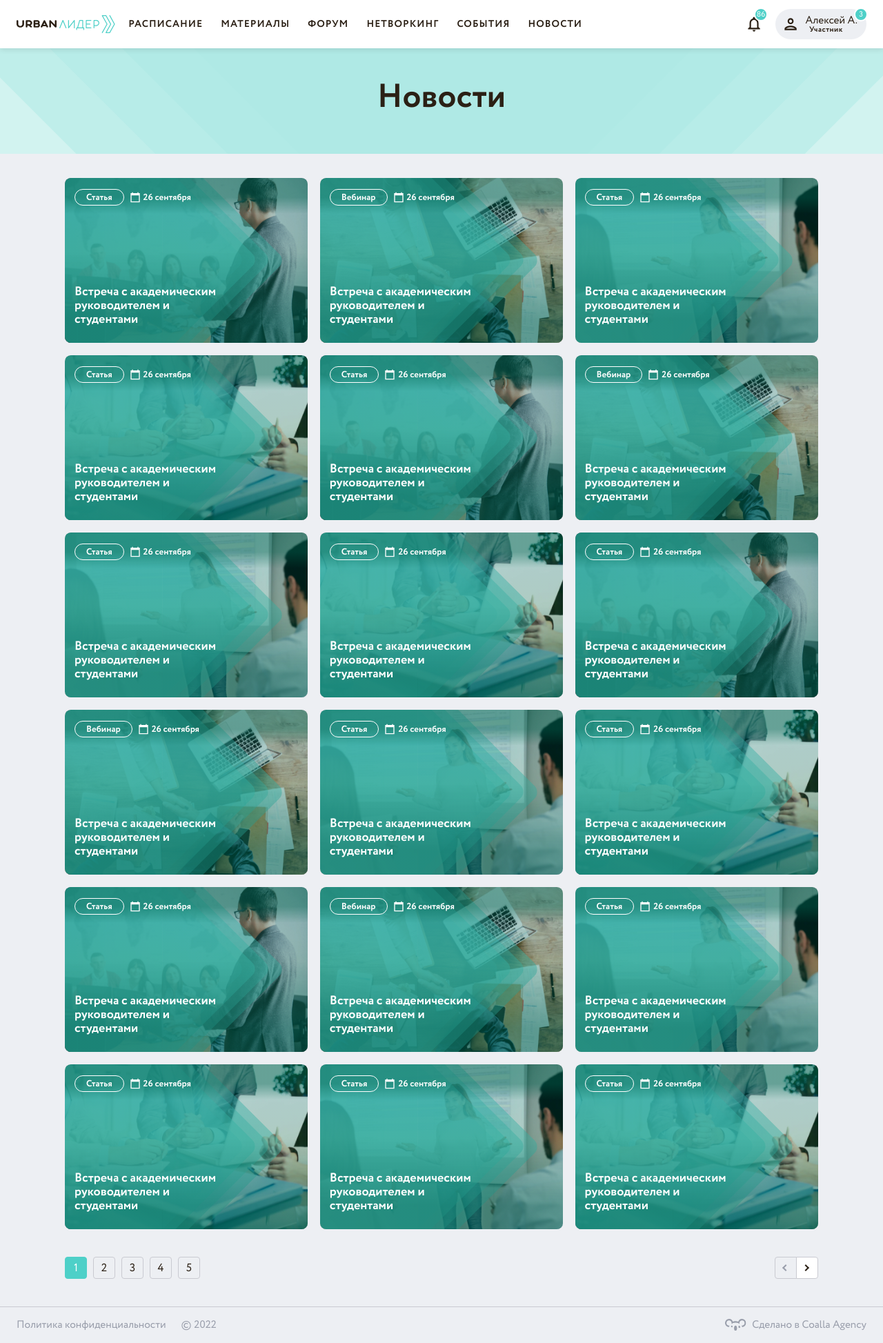
After one commit to MegaFronTeam/0018Urban, a web app: file public/10-1-news.html in a window 1280 px wide. The commit adds this page. Shown: the whole page at 69% size. Run offline with its HTML, style and script files only (its server is not run), Linux system fonts and the light colour scheme.

Commit message:
news page added

```diff
--- /dev/null
+++ b/public/10-1-news.html
@@ -0,0 +1,412 @@
+<!DOCTYPE html>
+<html lang="ru">
+	<head>
+		<meta charset="utf-8">
+		<title>Новости</title>
+		<meta name="description" content="о чем страница">
+		<meta http-equiv="X-UA-Compatible" content="IE=edge">
+		<meta name="viewport" content="width=device-width,initial-scale=1.0,  shrink-to-fit=no">
+		<link type="image/ico" href="img/favicon.ico" rel="shortcut icon"><meta name="format-detection" content="telephone=no">
+		<link href="libs/swiper/swiper-bundle.min.css" rel="stylesheet"/>
+		<link href="libs/@fancyapps/ui/fancybox.css" rel="stylesheet"/>
+		<link href="css/main.min.css" rel="stylesheet"/>
+	</head>
+	<body class="main-page">
+		<div class="main-wrapper">
+			<!-- start header-->
+			<header class="header" id="header">
+				<!-- start top-nav-->
+				<div class="top-nav block-with-lazy">
+					<div class="container-fluid">
+						<div class="top-nav__row row">
+							<div class="col-auto">
+								<a class="top-nav__logo" href="/"><img src="img/svg/logotype.svg" alt="" loading="lazy"/>
+								</a>
+							</div>
+							<div class="col">
+								<div class="menu-mobile menu-mobile--js">
+									<div class="menu-mobile__inner">
+										<nav>
+											<ul class="menu" itemscope="itemscope" itemtype="http://schema.org/SiteNavigationElement">
+												<li class="menu-item" itemprop="item"><a href="#" itemprop="url">Расписание</a></li>
+												<li class="menu-item" itemprop="item"><a href="#" itemprop="url">Материалы</a></li>
+												<li class="menu-item" itemprop="item"><a href="#" itemprop="url">Форум</a></li>
+												<li class="menu-item" itemprop="item"><a href="#" itemprop="url">Нетворкинг</a></li>
+												<li class="menu-item" itemprop="item"><a href="#" itemprop="url">События</a></li>
+												<li class="menu-item" itemprop="item"><a href="#" itemprop="url">Новости</a></li>
+											</ul>
+										</nav>
+									</div>
+								</div>
+							</div>
+							<div class="col-auto">
+								<div class="top-nav__controls">
+									<a class="top-nav__btn d-lg-none" href="#">
+										<svg class="icon icon-help ">
+											<use xlink:href="img/svg/sprite.svg#help"></use>
+										</svg>
+									</a>
+									<div class="top-nav__btn">
+										<svg class="icon icon-notifications ">
+											<use xlink:href="img/svg/sprite.svg#notifications"></use>
+										</svg>
+										<div class="top-nav__btn-count">86
+										</div>
+									</div>
+									<a class="top-nav__btn top-nav__btn--person" href="#">
+										<svg class="icon icon-person ">
+											<use xlink:href="img/svg/sprite.svg#person"></use>
+										</svg><span class="top-nav__btn-text"> <span>Алексей А.</span><span>Участник</span></span>
+										<div class="top-nav__btn-count"><span>3</span>
+										</div>
+									</a>
+								</div>
+							</div>
+							<div class="col-auto d-lg-none">
+								<div class="toggle-menu-mobile toggle-menu-mobile--js d-lg-none"><span></span>
+								</div>
+							</div>
+						</div>
+					</div>
+				</div>
+				<!-- end top-nav-->
+			</header>
+			<!-- end header-->
+			<main>
+				<!-- start headerBlock-->
+				<div class="headerBlock section news" id="headerBlock">
+					<div class="container-fluid">
+						<div class="section-title text-center">
+							<h1>Новости</h1>
+						</div>
+					</div>
+				</div>
+				<!-- end headerBlock-->
+				<!-- start sNews-->
+				<section class="sNews section" id="sNews">
+					<div class="container">
+						<div class="sNews__row row">
+							<div class="col-md-6 col-lg-4">
+								<a class="news-preview" href="#">
+									<div class="news-preview__img-wrap"><img src="img/news-preview-1.jpg" alt="" loading="lazy"/>
+									</div>
+									<div class="news-preview__details">
+										<div class="news-preview__category">Статья
+										</div>
+										<div class="news-preview__date">26 сентября
+										</div>
+									</div>
+									<div class="news-preview__title">Встреча с академическим руководителем и студентами
+									</div>
+								</a>
+							</div>
+							<div class="col-md-6 col-lg-4">
+								<a class="news-preview" href="#">
+									<div class="news-preview__img-wrap"><img src="img/news-preview-2.jpg" alt="" loading="lazy"/>
+									</div>
+									<div class="news-preview__details">
+										<div class="news-preview__category">Вебинар
+										</div>
+										<div class="news-preview__date">26 сентября
+										</div>
+									</div>
+									<div class="news-preview__title">Встреча с академическим руководителем и студентами
+									</div>
+								</a>
+							</div>
+							<div class="col-md-6 col-lg-4">
+								<a class="news-preview" href="#">
+									<div class="news-preview__img-wrap"><img src="img/news-preview-3.jpg" alt="" loading="lazy"/>
+									</div>
+									<div class="news-preview__details">
+										<div class="news-preview__category">Статья
+										</div>
+										<div class="news-preview__date">26 сентября
+										</div>
+									</div>
+									<div class="news-preview__title">Встреча с академическим руководителем и студентами
+									</div>
+								</a>
+							</div>
+							<div class="col-md-6 col-lg-4">
+								<a class="news-preview" href="#">
+									<div class="news-preview__img-wrap"><img src="img/news-preview-4.jpg" alt="" loading="lazy"/>
+									</div>
+									<div class="news-preview__details">
+										<div class="news-preview__category">Статья
+										</div>
+										<div class="news-preview__date">26 сентября
+										</div>
+									</div>
+									<div class="news-preview__title">Встреча с академическим руководителем и студентами
+									</div>
+								</a>
+							</div>
+							<div class="col-md-6 col-lg-4">
+								<a class="news-preview" href="#">
+									<div class="news-preview__img-wrap"><img src="img/news-preview-1.jpg" alt="" loading="lazy"/>
+									</div>
+									<div class="news-preview__details">
+										<div class="news-preview__category">Статья
+										</div>
+										<div class="news-preview__date">26 сентября
+										</div>
+									</div>
+									<div class="news-preview__title">Встреча с академическим руководителем и студентами
+									</div>
+								</a>
+							</div>
+							<div class="col-md-6 col-lg-4">
+								<a class="news-preview" href="#">
+									<div class="news-preview__img-wrap"><img src="img/news-preview-2.jpg" alt="" loading="lazy"/>
+									</div>
+									<div class="news-preview__details">
+										<div class="news-preview__category">Вебинар
+										</div>
+										<div class="news-preview__date">26 сентября
+										</div>
+									</div>
+									<div class="news-preview__title">Встреча с академическим руководителем и студентами
+									</div>
+								</a>
+							</div>
+							<div class="col-md-6 col-lg-4">
+								<a class="news-preview" href="#">
+									<div class="news-preview__img-wrap"><img src="img/news-preview-3.jpg" alt="" loading="lazy"/>
+									</div>
+									<div class="news-preview__details">
+										<div class="news-preview__category">Статья
+										</div>
+										<div class="news-preview__date">26 сентября
+										</div>
+									</div>
+									<div class="news-preview__title">Встреча с академическим руководителем и студентами
+									</div>
+								</a>
+							</div>
+							<div class="col-md-6 col-lg-4">
+								<a class="news-preview" href="#">
+									<div class="news-preview__img-wrap"><img src="img/news-preview-4.jpg" alt="" loading="lazy"/>
+									</div>
+									<div class="news-preview__details">
+										<div class="news-preview__category">Статья
+										</div>
+										<div class="news-preview__date">26 сентября
+										</div>
+									</div>
+									<div class="news-preview__title">Встреча с академическим руководителем и студентами
+									</div>
+								</a>
+							</div>
+							<div class="col-md-6 col-lg-4">
+								<a class="news-preview" href="#">
+									<div class="news-preview__img-wrap"><img src="img/news-preview-1.jpg" alt="" loading="lazy"/>
+									</div>
+									<div class="news-preview__details">
+										<div class="news-preview__category">Статья
+										</div>
+										<div class="news-preview__date">26 сентября
+										</div>
+									</div>
+									<div class="news-preview__title">Встреча с академическим руководителем и студентами
+									</div>
+								</a>
+							</div>
+							<div class="col-md-6 col-lg-4">
+								<a class="news-preview" href="#">
+									<div class="news-preview__img-wrap"><img src="img/news-preview-2.jpg" alt="" loading="lazy"/>
+									</div>
+									<div class="news-preview__details">
+										<div class="news-preview__category">Вебинар
+										</div>
+										<div class="news-preview__date">26 сентября
+										</div>
+									</div>
+									<div class="news-preview__title">Встреча с академическим руководителем и студентами
+									</div>
+								</a>
+							</div>
+							<div class="col-md-6 col-lg-4">
+								<a class="news-preview" href="#">
+									<div class="news-preview__img-wrap"><img src="img/news-preview-3.jpg" alt="" loading="lazy"/>
+									</div>
+									<div class="news-preview__details">
+										<div class="news-preview__category">Статья
+										</div>
+										<div class="news-preview__date">26 сентября
+										</div>
+									</div>
+									<div class="news-preview__title">Встреча с академическим руководителем и студентами
+									</div>
+								</a>
+							</div>
+							<div class="col-md-6 col-lg-4">
+								<a class="news-preview" href="#">
+									<div class="news-preview__img-wrap"><img src="img/news-preview-4.jpg" alt="" loading="lazy"/>
+									</div>
+									<div class="news-preview__details">
+										<div class="news-preview__category">Статья
+										</div>
+										<div class="news-preview__date">26 сентября
+										</div>
+									</div>
+									<div class="news-preview__title">Встреча с академическим руководителем и студентами
+									</div>
+								</a>
+							</div>
+							<div class="col-md-6 col-lg-4">
+								<a class="news-preview" href="#">
+									<div class="news-preview__img-wrap"><img src="img/news-preview-1.jpg" alt="" loading="lazy"/>
+									</div>
+									<div class="news-preview__details">
+										<div class="news-preview__category">Статья
+										</div>
+										<div class="news-preview__date">26 сентября
+										</div>
+									</div>
+									<div class="news-preview__title">Встреча с академическим руководителем и студентами
+									</div>
+								</a>
+							</div>
+							<div class="col-md-6 col-lg-4">
+								<a class="news-preview" href="#">
+									<div class="news-preview__img-wrap"><img src="img/news-preview-2.jpg" alt="" loading="lazy"/>
+									</div>
+									<div class="news-preview__details">
+										<div class="news-preview__category">Вебинар
+										</div>
+										<div class="news-preview__date">26 сентября
+										</div>
+									</div>
+									<div class="news-preview__title">Встреча с академическим руководителем и студентами
+									</div>
+								</a>
+							</div>
+							<div class="col-md-6 col-lg-4">
+								<a class="news-preview" href="#">
+									<div class="news-preview__img-wrap"><img src="img/news-preview-3.jpg" alt="" loading="lazy"/>
+									</div>
+									<div class="news-preview__details">
+										<div class="news-preview__category">Статья
+										</div>
+										<div class="news-preview__date">26 сентября
+										</div>
+									</div>
+									<div class="news-preview__title">Встреча с академическим руководителем и студентами
+									</div>
+								</a>
+							</div>
+							<div class="col-md-6 col-lg-4">
+								<a class="news-preview" href="#">
+									<div class="news-preview__img-wrap"><img src="img/news-preview-4.jpg" alt="" loading="lazy"/>
+									</div>
+									<div class="news-preview__details">
+										<div class="news-preview__category">Статья
+										</div>
+										<div class="news-preview__date">26 сентября
+										</div>
+									</div>
+									<div class="news-preview__title">Встреча с академическим руководителем и студентами
+									</div>
+								</a>
+							</div>
+							<div class="col-md-6 col-lg-4">
+								<a class="news-preview" href="#">
+									<div class="news-preview__img-wrap"><img src="img/news-preview-3.jpg" alt="" loading="lazy"/>
+									</div>
+									<div class="news-preview__details">
+										<div class="news-preview__category">Статья
+										</div>
+										<div class="news-preview__date">26 сентября
+										</div>
+									</div>
+									<div class="news-preview__title">Встреча с академическим руководителем и студентами
+									</div>
+								</a>
+							</div>
+							<div class="col-md-6 col-lg-4">
+								<a class="news-preview" href="#">
+									<div class="news-preview__img-wrap"><img src="img/news-preview-4.jpg" alt="" loading="lazy"/>
+									</div>
+									<div class="news-preview__details">
+										<div class="news-preview__category">Статья
+										</div>
+										<div class="news-preview__date">26 сентября
+										</div>
+									</div>
+									<div class="news-preview__title">Встреча с академическим руководителем и студентами
+									</div>
+								</a>
+							</div>
+						</div>
+						<nav class="pagination-nav">
+							<ul class="pagination">
+								<li class="page-item active"><a class="page-link" href="#">1</a></li>
+								<li class="page-item"><a class="page-link" href="#">2</a></li>
+								<li class="page-item"><a class="page-link" href="#">3</a></li>
+								<li class="page-item"><a class="page-link" href="#">4</a></li>
+								<li class="page-item"><a class="page-link" href="#">5</a></li>
+							</ul>
+							<ul class="pagination pagination--conrols">
+								<li class="page-item disabled"><a class="page-link page-link--prev" href="#"></a></li>
+								<li class="page-item"><a class="page-link page-link--next" href="#"></a></li>
+							</ul>
+						</nav>
+					</div>
+				</section>
+				<!-- end sNews-->
+			</main>
+			<footer class="footer section">
+				<div class="container-fluid">
+					<div class="footer__row row">
+						<div class="col-auto">
+							<a class="footer__policy" href="#">Политика конфиденциальности
+							</a>
+						</div>
+						<div class="col-auto">
+							<div class="footer__copyright">© <span class="currentYear"></span>
+							</div>
+						</div>
+						<div class="col">
+							<div class="footer__design">
+								<svg class="icon icon-coalla-logo ">
+									<use xlink:href="img/svg/sprite.svg#coalla-logo"></use>
+								</svg><span>Сделано в&nbsp;Coalla Agency</span>
+							</div>
+						</div>
+					</div>
+				</div>
+			</footer>
+		</div>
+		<!--  start modals-->
+		<div id="modal-call" style="display: none">
+			<div class="modal-win">
+				<div class="form-wrap">
+					<form>
+						<div class="text-center">
+							<div class="form-wrap__title form-data h3 ttu">Обратный звонок
+							</div>
+							<p class="after-headline">Заполните заявку и&nbsp;мы&nbsp;с&nbsp;Вами свяжемся в&nbsp;течение 15&nbsp;минут</p>
+						</div>
+						<div class="form-wrap__input-wrap form-group"><input class="form-wrap__input form-control" name="text" type="text" placeholder="Ваше Имя" required="required"/>
+						</div>
+						<!-- +e.input-wrap-->
+						<button class="form-wrap__btn btn" type="submit">
+						</button>
+						<div class="form-wrap__policy">
+							<label class="custom-input form-check"><input class="custom-input__input form-check-input" name="checkbox" type="checkbox" checked="checked"/><small class="custom-input__text text-secondary">Согласен на обработку и хранение моих персональных данных в соответствии с условиями</small>
+							</label>
+						</div>
+					</form>
+				</div>
+			</div>
+		</div>
+		<!-- #modal-call-->
+		<!-- end modals-->
+		<script src="libs/jquery/jquery.min.js"></script>
+		<script src="libs/@fancyapps/ui/fancybox.umd.js"> </script>
+		<script src="libs/swiper/swiper-bundle.min.js"> </script>
+		<script src="libs/inputmask/inputmask.min.js"> </script>
+		<script src="js/common.js"></script>
+	</body>
+</html>
--- a/sourse/sass/_vars.scss
+++ b/sourse/sass/_vars.scss
@@ -1194,11 +1194,11 @@ $pagination-padding-x-sm: 0.5rem !default;
 $pagination-padding-y-lg: 0.75rem !default;
 $pagination-padding-x-lg: 1.5rem !default;
 
-$pagination-font-size: $font-size-base !default;
-
-$pagination-color: var(--#{$prefix}link-color) !default;
-$pagination-bg: $white !default;
-$pagination-border-radius: $border-radius !default;
+$pagination-font-size: 16px !default;
+
+$pagination-color: $dark !default;
+$pagination-bg: transparent !default;
+$pagination-border-radius: 4px !default;
 $pagination-border-width: $border-width !default;
 $pagination-margin-start: calc(
   $pagination-border-width * -1
--- a/sourse/sass/main.scss
+++ b/sourse/sass/main.scss
@@ -47,7 +47,7 @@ $output-bourbon-deprecation-warnings: false;
 // @import "./node_modules/bootstrap/scss/card";
 // @import "./node_modules/bootstrap/scss/accordion";
 // @import "./node_modules/bootstrap/scss/breadcrumb";
-// @import "./node_modules/bootstrap/scss/pagination";
+@import "./node_modules/bootstrap/scss/pagination";
 // @import "./node_modules/bootstrap/scss/badge";
 // @import "./node_modules/bootstrap/scss/alert";
 // @import "./node_modules/bootstrap/scss/progress";
@@ -92,9 +92,9 @@ $output-bourbon-deprecation-warnings: false;
 
 // 	.current {
 // 		z-index: 1;
-// 		// color: $pagination-active-color;
-// 		// background-color: $pagination-active-bg;
-// 		// border-color: $pagination-active-border-color;
+// 		color: $pagination-active-color;
+// 		background-color: $pagination-active-bg;
+// 		border-color: $pagination-active-border-color;
 // 	}
 // }
 @import "root";
```
Also changed, not shown: sourse/pug/blocks/headerBlock/_headerBlock.scss (+13 -1 lines), sourse/pug/blocks/mixin-wrap/_mixin-wrap.scss (+77 -0 lines), sourse/pug/blocks/mixin-wrap/components/pugination.pug (+37 -19 lines), sourse/pug/blocks/sNews/_sNews.pug (added, +35 -0 lines), sourse/pug/blocks/sNews/_sNews.scss (added, +97 -0 lines), sourse/pug/pages/10-1-news.pug (added, +33 -0 lines), public/css/main.min.css, public/img/news-preview-1.jpg (added), public/img/news-preview-2.jpg (added), public/img/news-preview-3.jpg (added), public/img/news-preview-4.jpg (added), public/img/svg/calendar.svg (added), public/img/svg/news-preview-bg.svg (added), public/img/svg/news-preview-hover-bg.svg (added), 1 more files.
